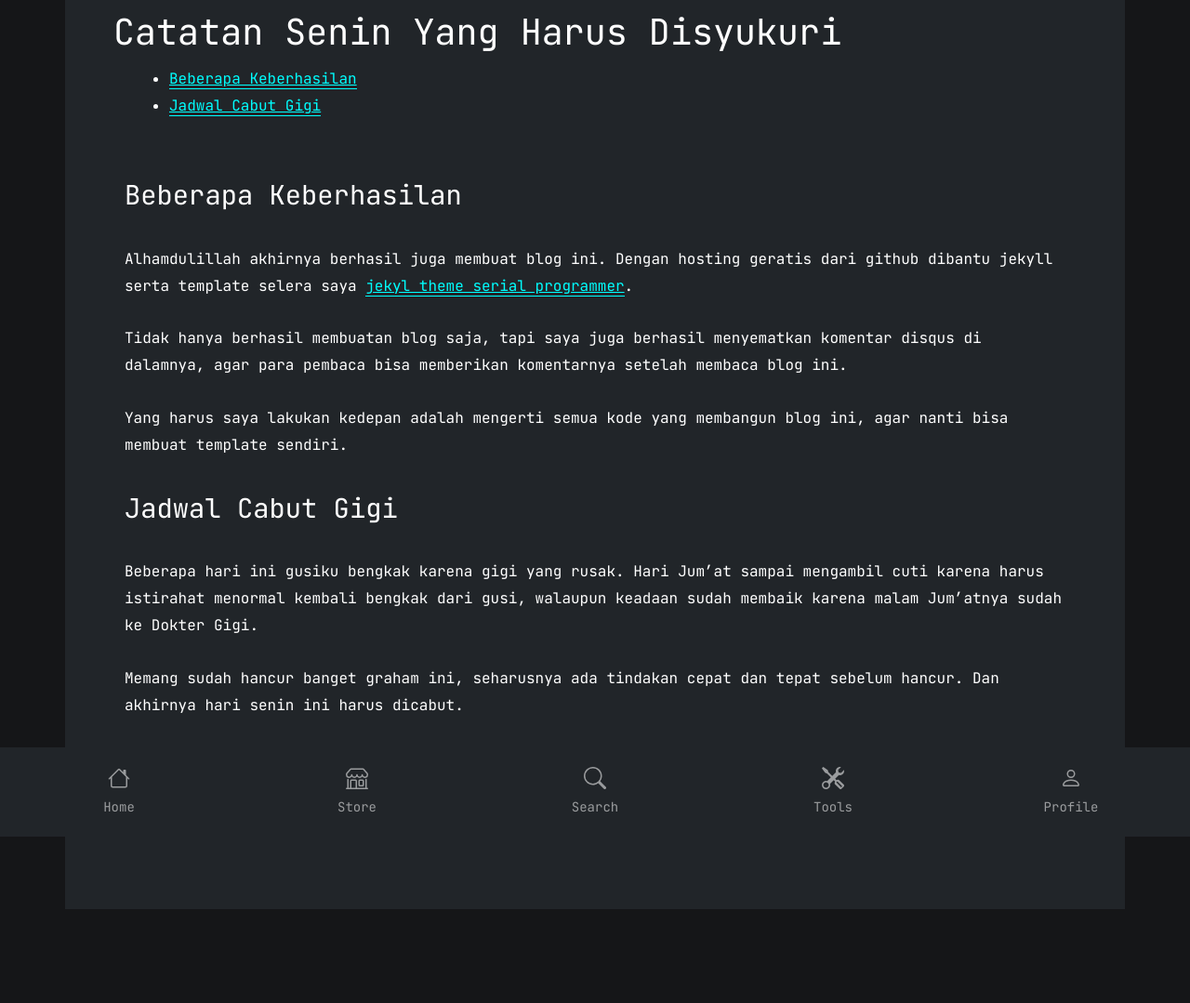
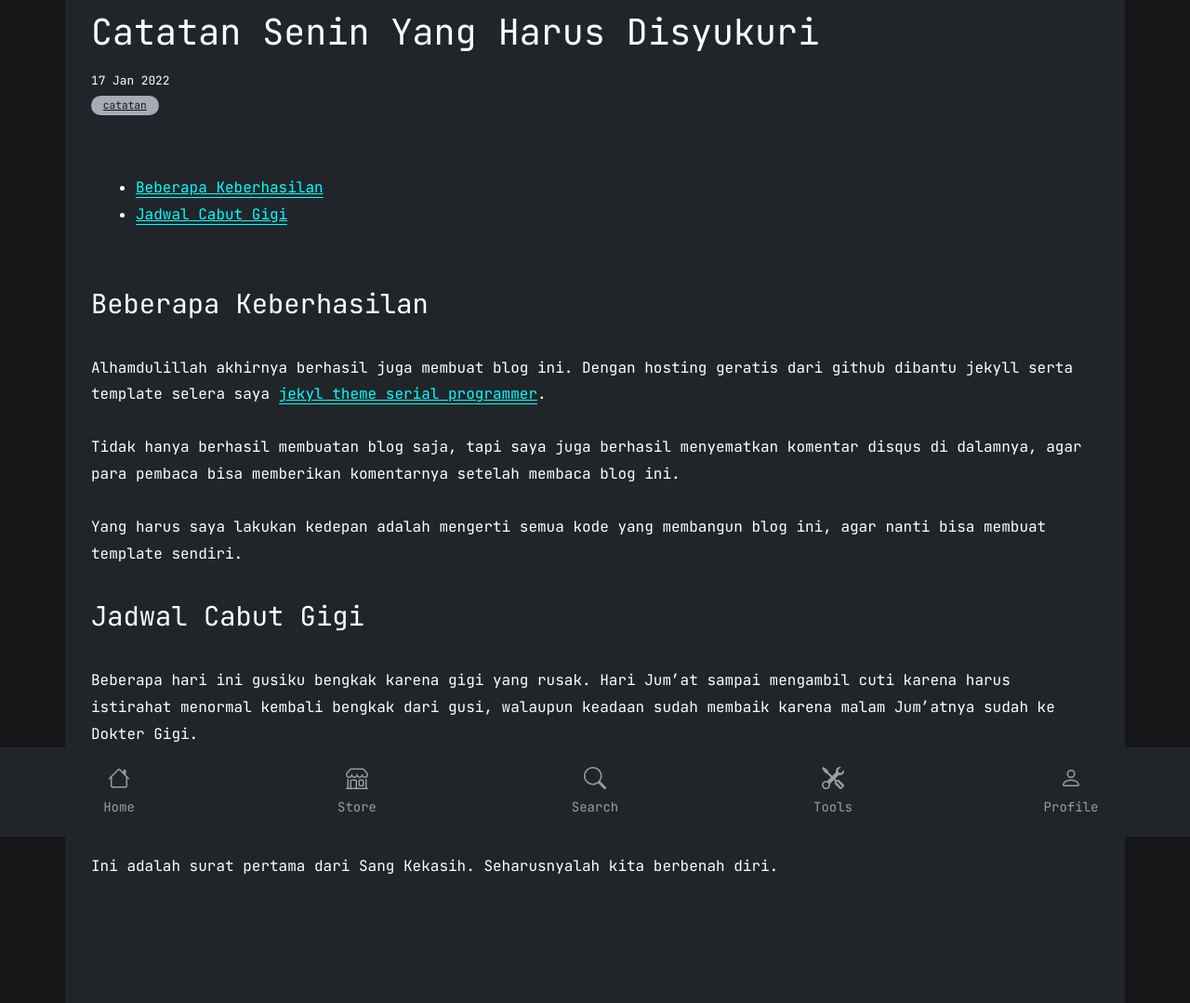
Before and after one commit to angganesia/angganesia.github.io, a Jekyll site: the page built from _posts/2022-01-17-senin-yang-menyenangkan.md, in a window 1280 px wide. Shown: the whole page at 93% size. Built offline with Jekyll 4.4.1, drawn with Linux system fonts in a browser that asks for light colours; comment, search, counter and statistics services are not loaded; before the commit the page ends 978 px from its top, so only the background shows below that.

Commit message:
update post.html

```diff
--- a/_layouts/post.html
+++ b/_layouts/post.html
@@ -2,19 +2,18 @@
 layout: default
 ---
 
-<section class="container article">
-  <div class="container article-header">
-    <h2 class="article-title">{{page.title}}</h2>
-    <small class="date">{{post.date | date_to_string}}</small>
-    <div class="row align-items-start">
-      {% for c in post.categories %}
-      <div class="m-1 categories col-auto badge text-bg-light">
-        <a class="link-dark link-offset-2 link-underline-opacity-0 link-underline-opacity-0-hover" href="#!" data-base-url="{{site.baseurl}}" class="category">{{c}}</a>
-      </div>
-      {% endfor %}
-    </div>
-    <div class="container content">{% include toc.html html=content %}</div>
-    <div class="container content">{{content}}</div>
-    <div class="container content">{% include disqus_comments.html %}</div>
+      <section class="article">
+        <div class="article-header">
+          <h2 class="article-title">{{page.title}}</h2>
+          <small class="date">{{page.date | date_to_string}}</small>
+          <div class="categories">
+            {% for c in page.categories %}
+            <a href="#!" class="category">{{c}}</a>
+            {% endfor %}
+          </div>
+        </div>
+        <div class="content">{% include toc.html html=content %}</div>
+        <div class="content">{{content}}</div>
+        <div class="content">{% include disqus_comments.html %}</div>
 
-</section>
+      </section>
```
